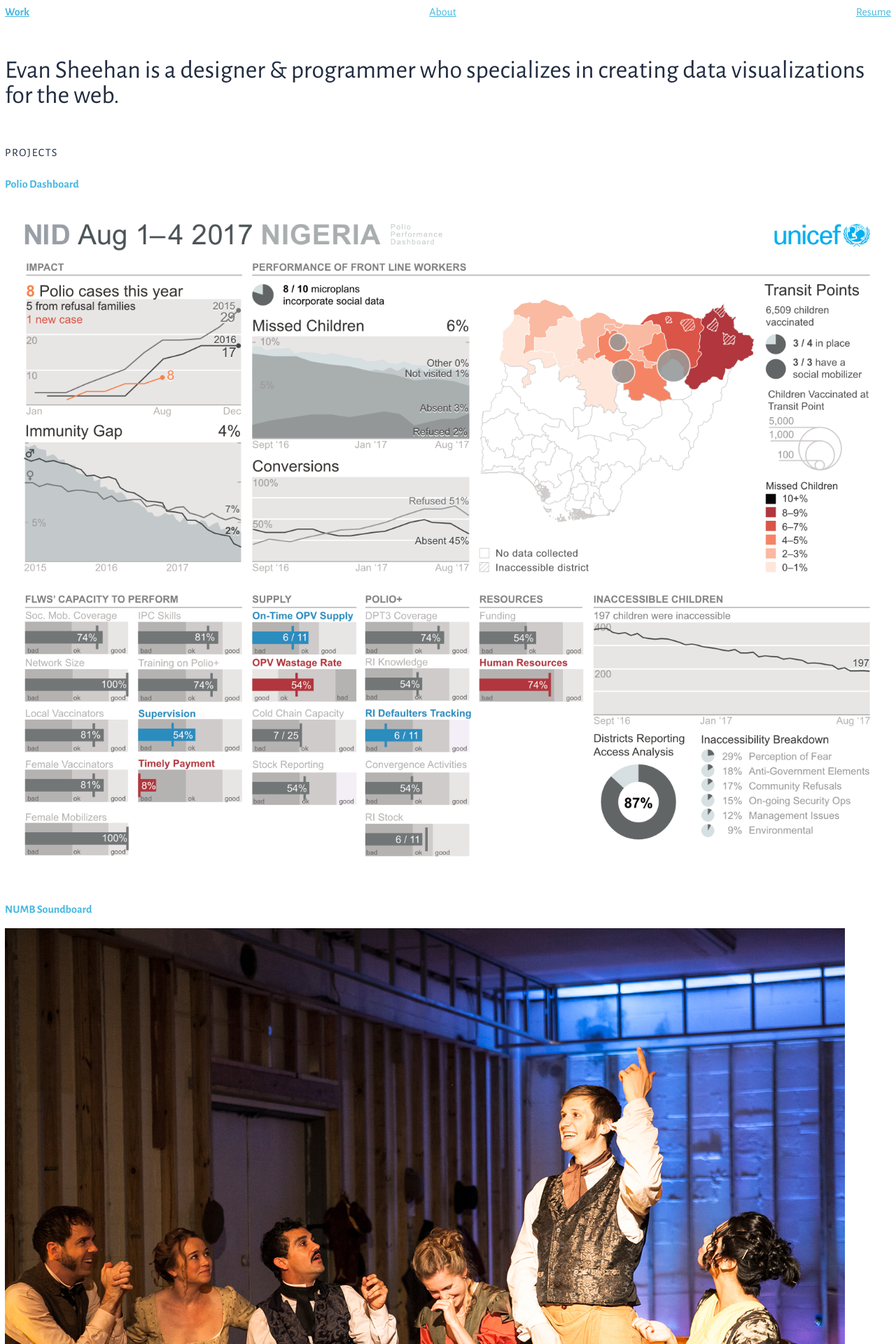
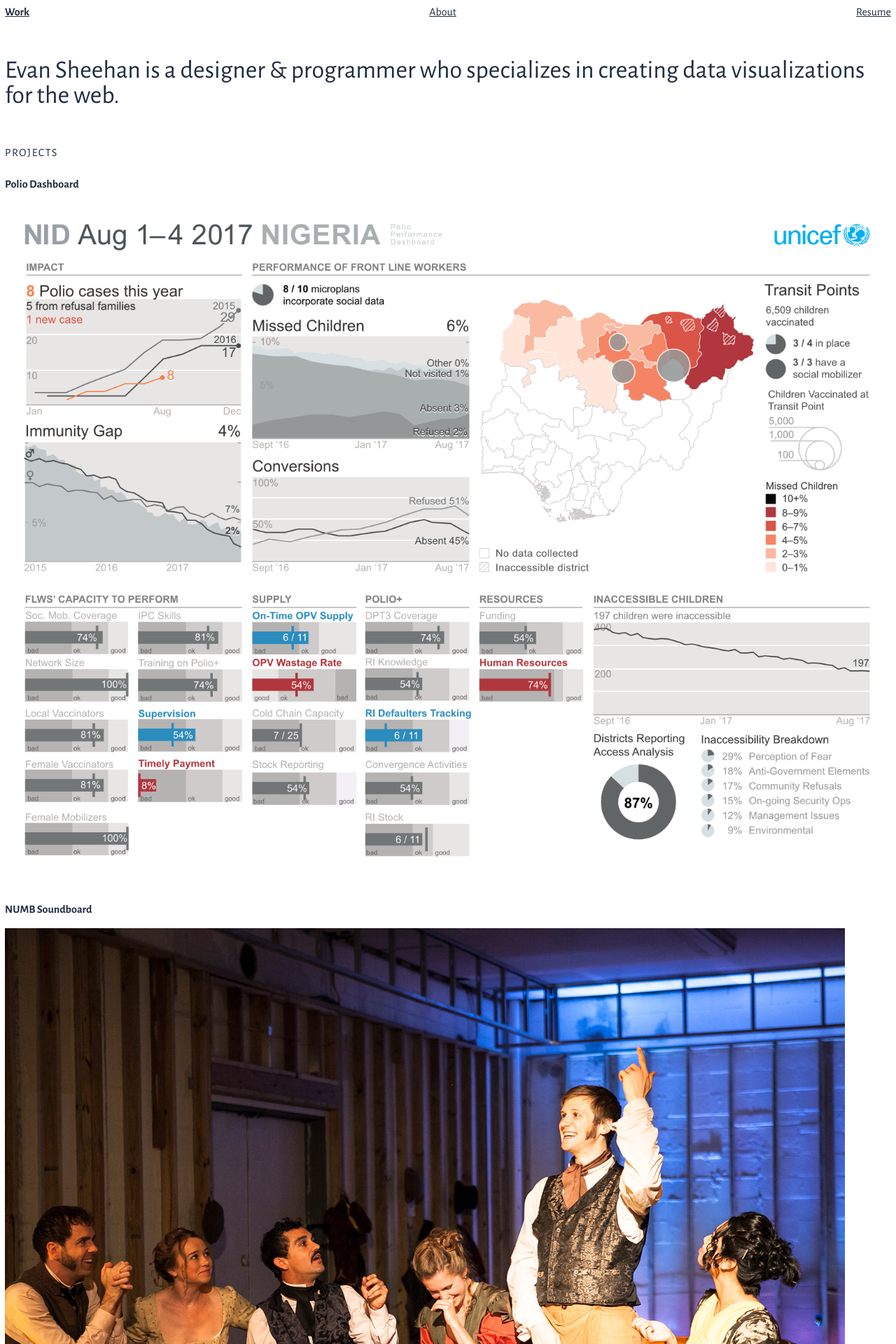
Before and after one commit to darthmall/darthmall.github.io, a Jekyll site: the page built from index.html, in a window 1280 px wide. Shown: the top 1920 px of the page at 70% size. Built offline with Jekyll 4.4.1, drawn with Linux system fonts in a browser that asks for light colours; nearby versions of some CDN libraries.

Commit message:
Get rid of coloring on navigation & project links

```diff
--- a/_sass/nav.sass
+++ b/_sass/nav.sass
@@ -1,10 +1,17 @@
 nav
   margin-bottom: ms(3)
+
   ul
     +list-unstyled
     display: flex
     flex-direction: row
     justify-content: space-between
 
+  a
+    color: inherit
+
+    &:visited
+      color: inherit
+
   .active
     +bold
--- a/_sass/project_list.sass
+++ b/_sass/project_list.sass
@@ -2,4 +2,9 @@
   +list-unstyled
 
   a
+    color: inherit
     text-decoration: none
+
+    &:visited,
+    &:hover
+      color: inherit
```
